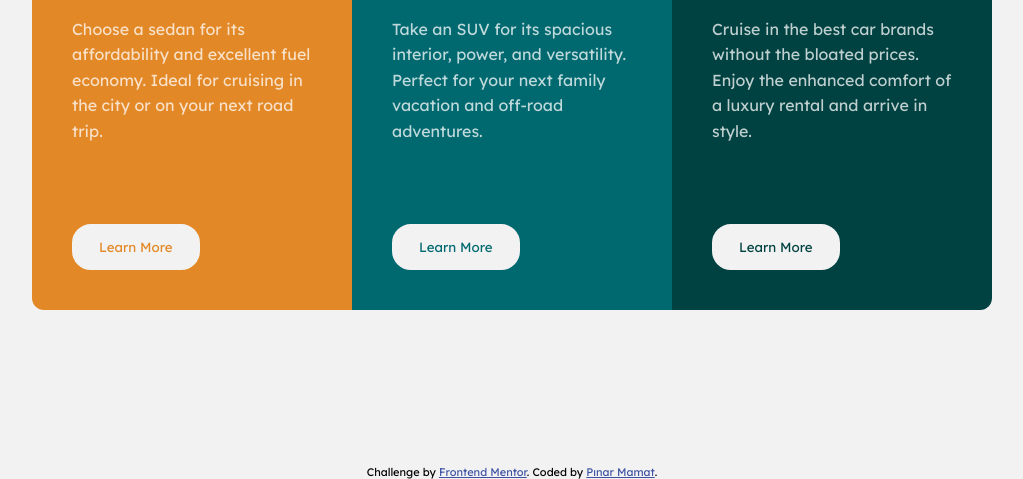
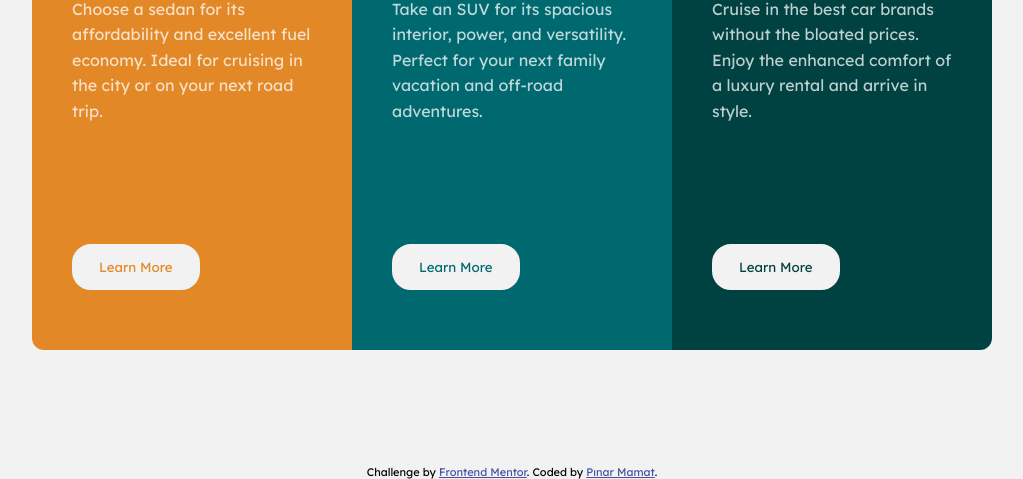
Before and after one commit to pnrmmt/frontendmentor-newbie7, a plain HTML site: page index.html in a window 1280 px wide. Shown: the part 321-800 px from the top of the page, without its empty margins (128-1151 px from the left). Drawn offline with Linux system fonts and the light colour scheme.

Commit message:
box padding updated

```diff
--- a/style.css
+++ b/style.css
@@ -32,22 +32,22 @@ body{
 
 .sedan{
     background-color: hsl(31, 77%, 52%);
-    padding: 40px;
+    padding:60px 40px;
 }
 .suv{
     background-color: hsl(184, 100%, 22%);
-    padding: 40px;
+    padding: 60px 40px;
 }
 .luxury{
     background-color: hsl(179, 100%, 13%);
-    padding: 40px;
+    padding: 60px 40px;
 }
 
 button{
     border-radius: 19px;
     padding: 12px 24px;
     border:3px solid hsl(0, 0%, 95%) ;
-    margin-top: 80px;
+    margin-top: 120px;
     cursor: pointer;
 }
 .sedan button{
```
